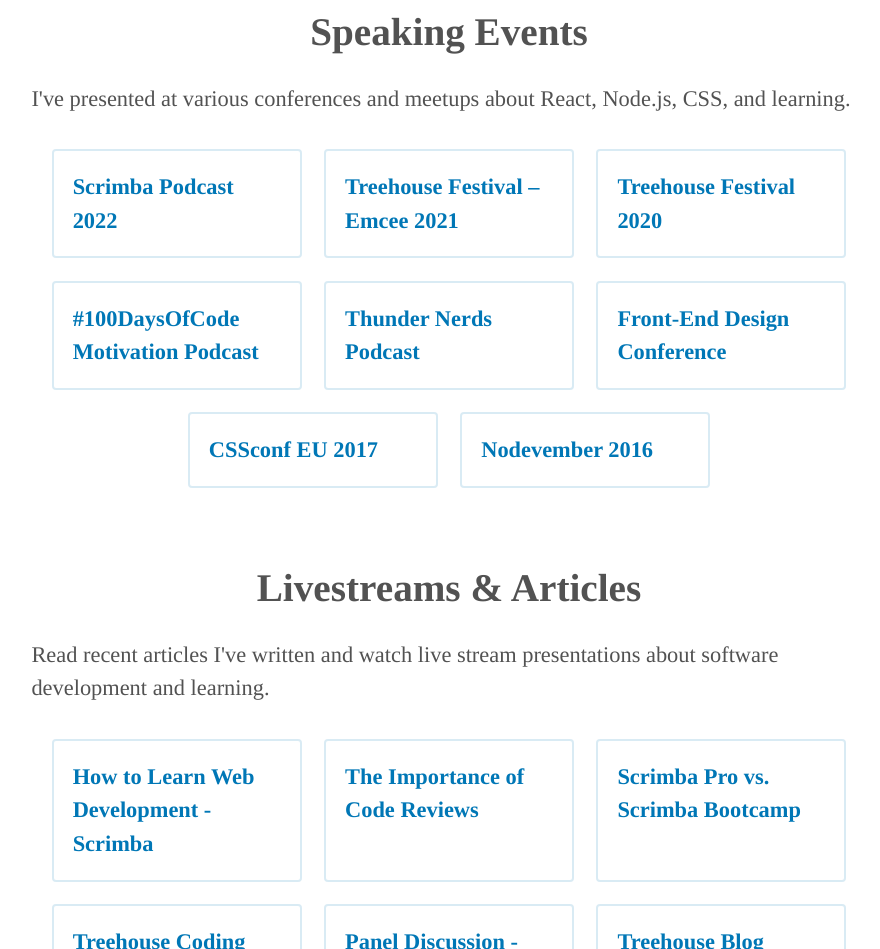
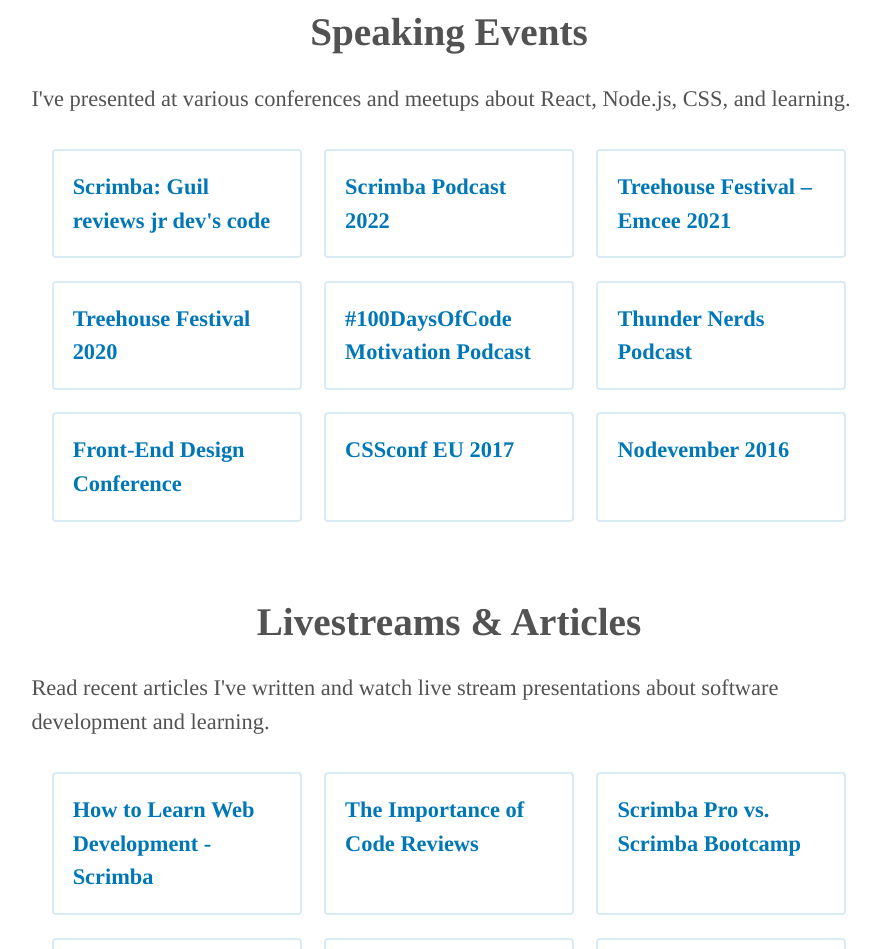
Before and after one commit to Guilh/guilh.github.io, a plain HTML site: page index.html in a window 1280 px wide. Shown: the part 1585-2534 px from the top of the page, without its empty margins (191-1071 px from the left). Drawn offline with Linux system fonts and the light colour scheme.

Commit message:
Added new video

```diff
--- a/index.html
+++ b/index.html
@@ -91,6 +91,9 @@
 		<p>I've presented at various conferences and meetups about React, Node.js, CSS, and learning.</p>
 		<ul class="fc">
 			<li class="item">
+				<a href="https://youtu.be/oot4h8oM_hI">Scrimba: Guil reviews jr dev's code</a>
+			</li>
+			<li class="item">
 				<a href="https://scrimba.com/podcast/be-a-librarian-not-an-encyclopedia-of-code-how-to-learn-and-teach-better-with-guil-hernandez">Scrimba Podcast 2022</a>
 			</li>
 			<li class="item">
```
